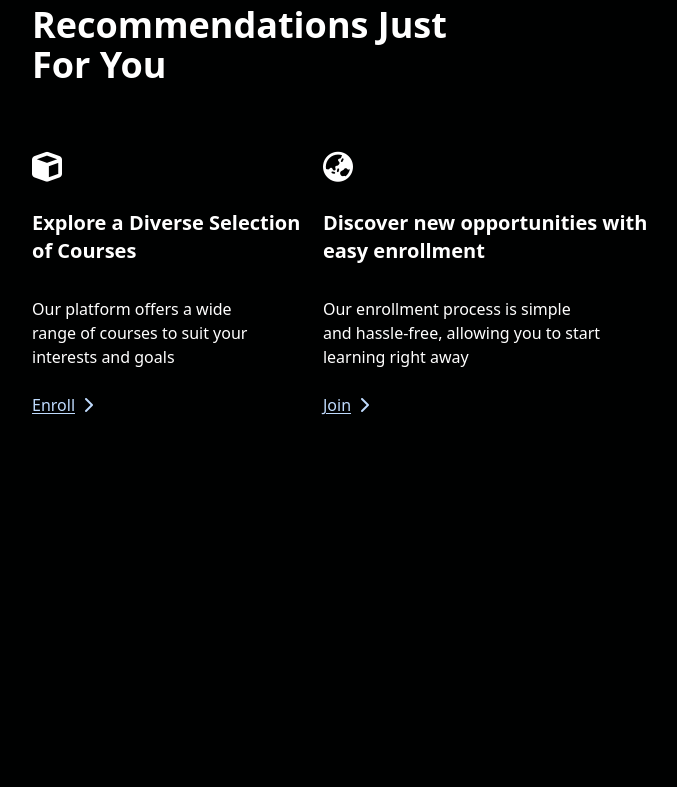
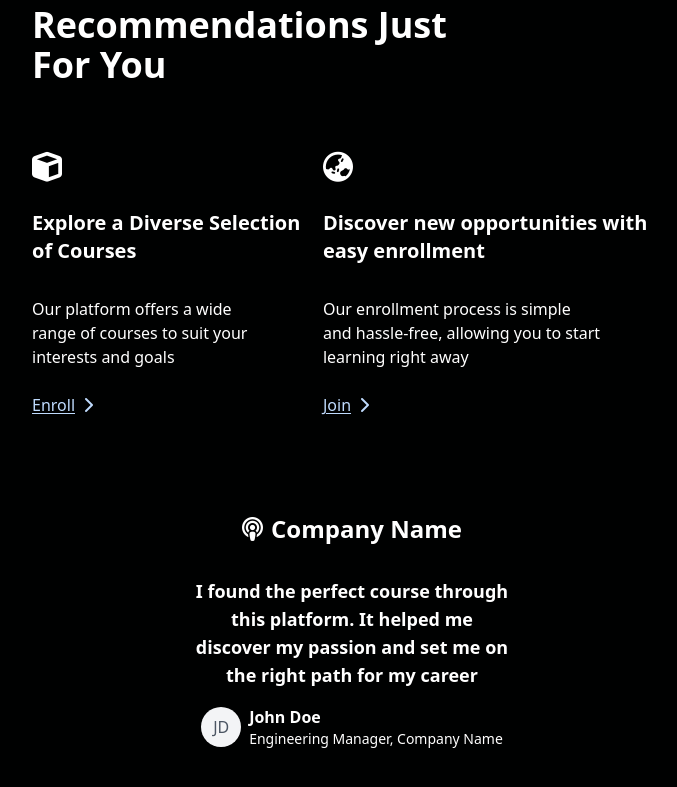
Before and after one commit to se-sept-14/satoru, a Vue app in the folder client/: page / in a window 1280 px wide. Shown: the part 1299-2086 px from the top of the page, without its empty margins (288-965 px from the left). Before the commit the page ends 1796 px from the top, so only its background shows below. Built offline with nearby package versions, Linux system fonts and the light colour scheme.

Commit message:
Added yet another section to the landing page

```diff
--- a/client/src/pages/HomePage.vue
+++ b/client/src/pages/HomePage.vue
@@ -119,5 +119,27 @@
         </div>
       </div>
     </div>
+
+    <div class="flex flex-col items-center mt-24 mb-12">
+      <div class="flex flex-row">
+        <i class="fa-solid fa-podcast text-2xl mr-2"></i>
+        <p class="text-2xl font-semibold">Company Name</p>
+      </div>
+      <p class="text-lg font-bold w-1/2 mt-8 text-center">
+        I found the perfect course through this platform. It helped me discover
+        my passion and set me on the right path for my career
+      </p>
+      <div class="flex flex-row items-center mt-4">
+        <div
+          class="relative inline-flex items-center justify-center w-10 h-10 overflow-hidden bg-gray-100 rounded-full dark:bg-gray-600 mr-2"
+        >
+          <span class="font-medium text-gray-600 dark:text-gray-300">JD</span>
+        </div>
+        <div class="flex flex-col">
+          <p class="font-semibold">John Doe</p>
+          <p class="font-light text-sm">Engineering Manager, Company Name</p>
+        </div>
+      </div>
+    </div>
   </div>
 </template>
```
